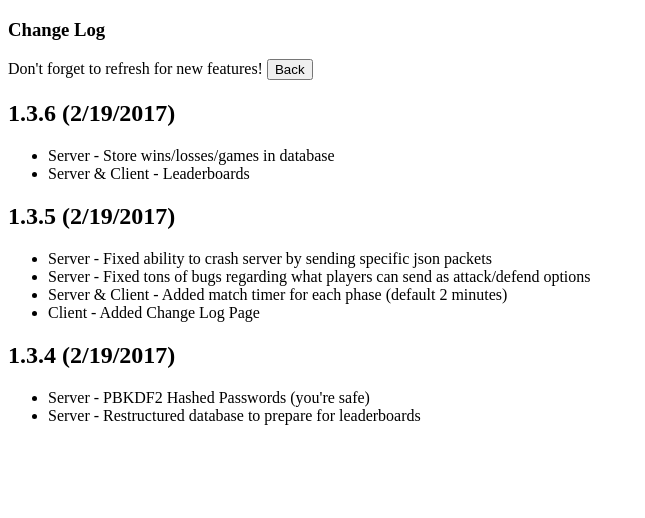
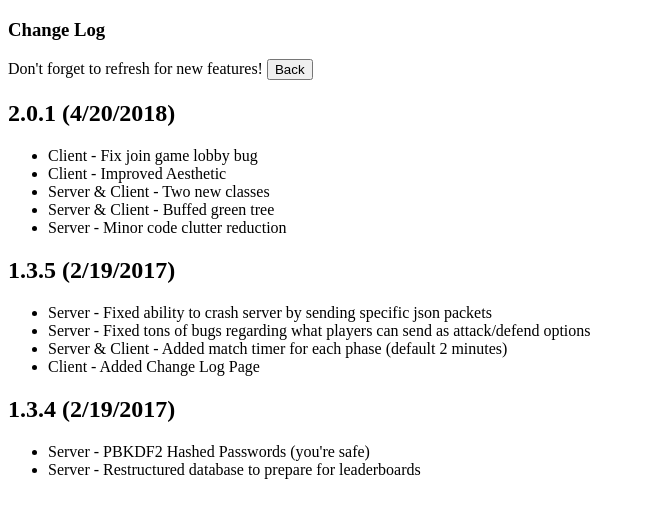
Before and after one commit to Meshiest/branch-game, a plain HTML site: page frontend/views/changelog.html in a window 1280 px wide. Shown: the whole page, without its empty margins (0-645 px from the left). Drawn offline with Linux system fonts and the light colour scheme.

Commit message:
Updated changelog

```diff
--- a/frontend/views/changelog.html
+++ b/frontend/views/changelog.html
@@ -6,11 +6,14 @@
     <button class="button" ng-click="setPath('/')">Back</button>
   </span>
 
-  <h2>1.3.6 (2/19/2017)</h2>
+  <h2>2.0.1 (4/20/2018)</h2>
 
   <ul>
-    <li>Server - Store wins/losses/games in database</li>
-    <li>Server &amp; Client - Leaderboards</li>
+    <li>Client - Fix join game lobby bug</li>
+    <li>Client - Improved Aesthetic</li>
+    <li>Server &amp; Client - Two new classes</li>
+    <li>Server &amp; Client - Buffed green tree</li>
+    <li>Server - Minor code clutter reduction</li>
   </ul>
 
   <h2>1.3.5 (2/19/2017)</h2>
```
